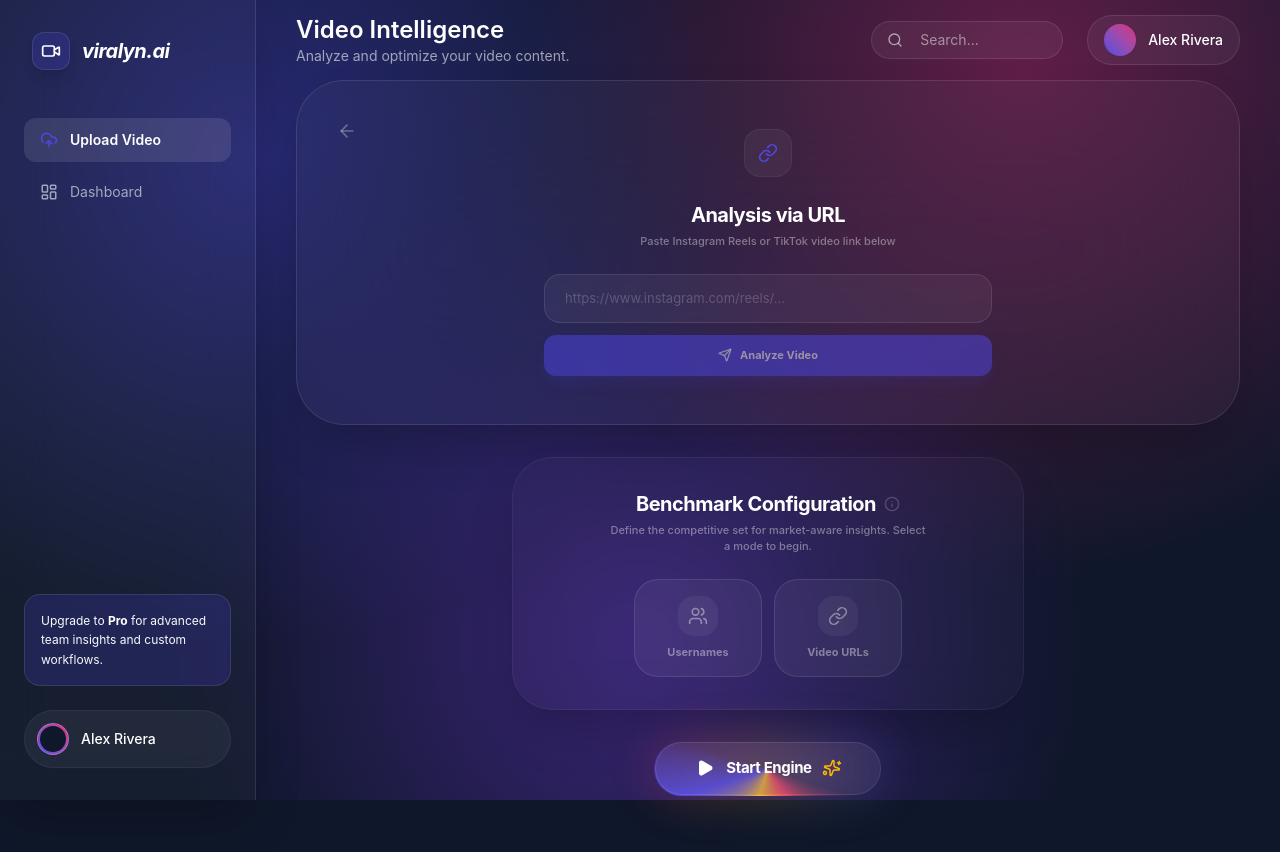
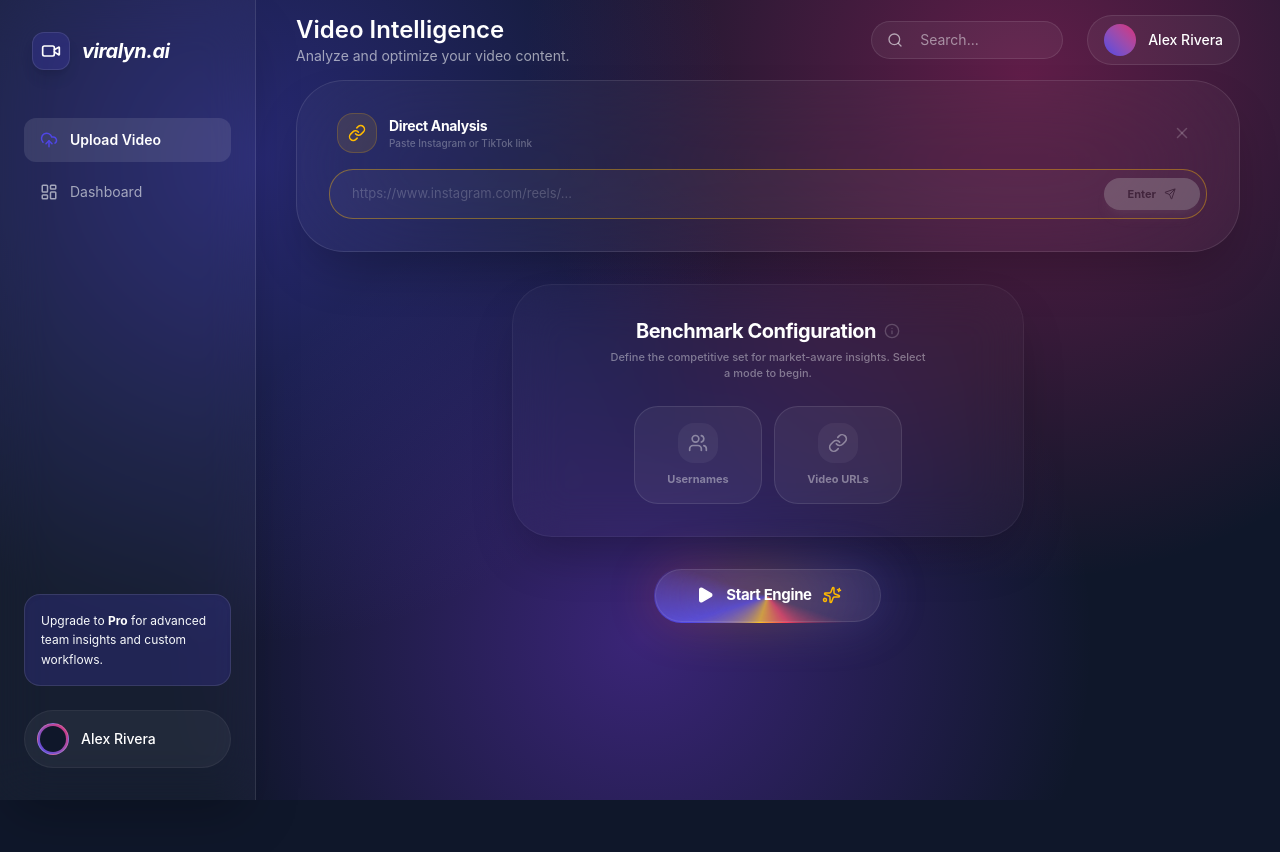
Before and after one commit to fathindifa26/frontend-content, a React (Vite) app: page / in a window 1280 px wide. Both pictures are taken after a click on the button "Via URL". Shown: the top 852 px of the page. After the commit the page ends 800 px from the top, so only its background shows below. Built offline with nearby package versions, Linux system fonts and the light colour scheme.

Commit message:
upload card

```diff
--- a/src/components/upload/UploadHeader.tsx
+++ b/src/components/upload/UploadHeader.tsx
@@ -1,5 +1,6 @@
-import { CloudUpload, Upload, Link as LinkIcon, Loader2, ArrowLeft, Send } from "lucide-react";
+import { CloudUpload, Upload, Link as LinkIcon, Loader2, ArrowLeft, Send, X } from "lucide-react";
 import React, { useRef, useState } from "react";
+import { motion, AnimatePresence } from "motion/react";
 
 interface UploadHeaderProps {
   onUpload: (file: File) => void;
@@ -27,72 +28,79 @@ export function UploadHeader({ onUpload, onUrlSubmit, isAnalyzing }: UploadHeade
     }
   };
 
+  const springConfig = { type: "spring", stiffness: 300, damping: 25, mass: 1 };
+
   return (
-    <div className="glass-panel p-12 rounded-[48px] flex flex-col items-center text-center space-y-6 relative overflow-hidden backdrop-blur-[80px]">
-      {isAnalyzing ? (
-        <div className="flex flex-col items-center justify-center animate-in zoom-in duration-700 h-[180px]">
-          {/* Pulsing Core - "Biru yang nyala mati halus" */}
-          <div className="relative mb-8 animate-float">
-            <div className="absolute inset-[-15px] bg-primary/20 rounded-full blur-2xl animate-pulse" />
-            <div className="relative w-16 h-16 bg-primary/5 rounded-3xl border border-primary/20 flex items-center justify-center shadow-[0_0_30px_rgba(79,70,229,0.2)]">
-              <Loader2 className="text-white/80 animate-spin-slow" size={24} />
+    <motion.div
+      layout
+      transition={springConfig}
+      className={`glass-panel rounded-[48px] relative overflow-hidden backdrop-blur-[80px] mx-auto w-full transition-all duration-700 ease-in-out ${
+        showUrlInput ? "p-8 min-h-[160px]" : "p-12 min-h-[300px]"
+      }`}
+    >
+      <AnimatePresence mode="wait">
+        {showUrlInput ? (
+          <motion.div
+            key="url-input"
+            initial={{ opacity: 0, scale: 0.95 }}
+            animate={{ opacity: 1, scale: 1 }}
+            exit={{ opacity: 0, scale: 0.9 }}
+            transition={springConfig}
+            className="flex flex-col space-y-4 w-full"
+          >
+            <div className="flex items-center justify-between px-2">
+              <div className="flex items-center space-x-3">
+                <div className="w-10 h-10 bg-amber-400/10 rounded-2xl flex items-center justify-center border border-amber-400/20">
+                  <LinkIcon className="text-amber-400" size={18} />
+                </div>
+                <div>
+                  <h3 className="text-sm font-bold text-white tracking-tight">Direct Analysis</h3>
+                  <p className="text-[10px] text-white/30 font-medium">Paste Instagram or TikTok link</p>
                 </div>
               </div>
 
-          <div className="text-center space-y-2 relative z-10">
-            <h3 className="text-xl font-bold text-white tracking-tight">
-              Analyzing<span className="text-primary animate-pulse">...</span>
-            </h3>
-            <p className="text-[11px] font-medium text-white/30 tracking-tight">
-              AI Analysis
-            </p>
-          </div>
-        </div>
-      ) : showUrlInput ? (
-        <div className="animate-in slide-in-from-right-4 fade-in duration-500 flex flex-col items-center space-y-6 w-full max-w-md">
               <button
                 onClick={() => setShowUrlInput(false)}
-            className="absolute top-8 left-8 p-2 text-white/30 hover:text-white transition-colors"
+                className="p-2 text-white/20 hover:text-white/60 hover:bg-white/5 rounded-full transition-all"
               >
-            <ArrowLeft size={20} />
+                <X size={18} />
               </button>
-
-          <div className="w-12 h-12 bg-white/5 rounded-2xl flex items-center justify-center border border-white/5">
-            <LinkIcon className="text-primary" size={20} />
             </div>
 
-          <div className="space-y-1">
-            <h2 className="text-xl font-bold text-white tracking-tight">Analysis via URL</h2>
-            <p className="text-[11px] text-white/40 font-medium">Paste Instagram Reels or TikTok video link below</p>
-          </div>
-
-          <div className="w-full flex flex-col space-y-3">
-            <div className="relative">
+            <div className="flex items-center space-x-2 bg-white/[0.03] border border-white/10 rounded-[24px] p-1.5 focus-within:border-amber-400/40 transition-all">
               <input
                 type="text"
+                autoFocus
                 value={url}
                 onChange={(e) => setUrl(e.target.value)}
                 placeholder="https://www.instagram.com/reels/..."
-                className="w-full px-5 py-3.5 bg-white/5 border border-white/10 rounded-2xl text-[13px] text-white placeholder:text-white/20 focus:outline-none focus:border-primary/50 transition-all"
+                className="flex-1 bg-transparent px-4 py-2 text-[13px] text-white placeholder:text-white/20 focus:outline-none"
+                onKeyDown={(e) => e.key === 'Enter' && handleUrlSubmit()}
               />
-            </div>
               <button
                 onClick={handleUrlSubmit}
                 disabled={!url.trim()}
-              className="w-full py-3 bg-primary text-white text-[11px] font-bold rounded-xl hover:bg-primary-hover disabled:opacity-50 disabled:cursor-not-allowed transition-all shadow-lg shadow-primary/20 flex items-center justify-center space-x-2"
+                className="px-6 py-2 bg-amber-400 text-amber-950 text-[11px] font-bold rounded-full hover:bg-amber-300 disabled:opacity-30 disabled:grayscale transition-all flex items-center space-x-2 shadow-lg shadow-amber-400/20"
               >
-              <Send size={14} />
-              <span>Analyze Video</span>
+                <span>Enter</span>
+                <Send size={12} />
               </button>
             </div>
-        </div>
+          </motion.div>
         ) : (
-        <div className="animate-in fade-in duration-500 flex flex-col items-center space-y-6">
-          <div className="w-12 h-12 bg-white/5 rounded-2xl flex items-center justify-center border border-white/5 group-hover:border-primary/30 transition-all">
-            <CloudUpload className="text-white/40 group-hover:text-primary transition-colors" size={20} />
+          <motion.div
+            key="main-upload"
+            initial={{ opacity: 0, scale: 0.95 }}
+            animate={{ opacity: 1, scale: 1 }}
+            exit={{ opacity: 0, scale: 0.9 }}
+            transition={springConfig}
+            className="flex flex-col items-center space-y-6"
+          >
+            <div className="w-12 h-12 bg-white/5 rounded-2xl flex items-center justify-center border border-white/5">
+              <CloudUpload className="text-white/40" size={20} />
             </div>
 
-          <div className="space-y-1">
+            <div className="space-y-1 text-center">
               <h2 className="text-xl font-bold text-white tracking-tight">Intelligence Engine</h2>
               <p className="text-[11px] text-white/40 font-medium max-w-xs">Drop video file here or select to begin analysis</p>
             </div>
@@ -105,6 +113,7 @@ export function UploadHeader({ onUpload, onUrlSubmit, isAnalyzing }: UploadHeade
                 accept="video/*"
                 onChange={handleFileChange}
               />
+
               <button
                 onClick={() => fileInputRef.current?.click()}
                 className="group flex flex-col items-center space-y-2 p-4 bg-white/5 border border-white/10 rounded-3xl hover:bg-primary/20 hover:border-primary/50 transition-all duration-500 w-32"
@@ -117,16 +126,17 @@ export function UploadHeader({ onUpload, onUrlSubmit, isAnalyzing }: UploadHeade
 
               <button
                 onClick={() => setShowUrlInput(true)}
-              className="group flex flex-col items-center space-y-2 p-4 bg-white/5 border border-white/10 rounded-3xl hover:bg-white/10 hover:border-white/20 transition-all duration-500 w-32"
+                className="group flex flex-col items-center space-y-2 p-4 bg-white/5 border border-white/10 rounded-3xl hover:bg-amber-400/10 hover:border-amber-400/30 transition-all duration-500 w-32"
               >
-              <div className="p-2.5 bg-white/5 rounded-2xl group-hover:bg-white/10 transition-colors">
-                <LinkIcon size={20} className="text-white/40 group-hover:text-white transition-colors" />
+                <div className="p-2.5 bg-white/5 rounded-2xl group-hover:bg-amber-400/20 transition-colors">
+                  <LinkIcon size={20} className="text-white/40 group-hover:text-amber-400 transition-colors" />
                 </div>
-              <span className="text-[11px] font-bold text-white/40 group-hover:text-white transition-colors">Via URL</span>
+                <span className="text-[11px] font-bold text-white/40 group-hover:text-amber-400 transition-colors">Via URL</span>
               </button>
             </div>
-        </div>
+          </motion.div>
         )}
-    </div>
+      </AnimatePresence>
+    </motion.div>
   );
 }
```
Lines whose indentation alone changed are shown as unchanged.
